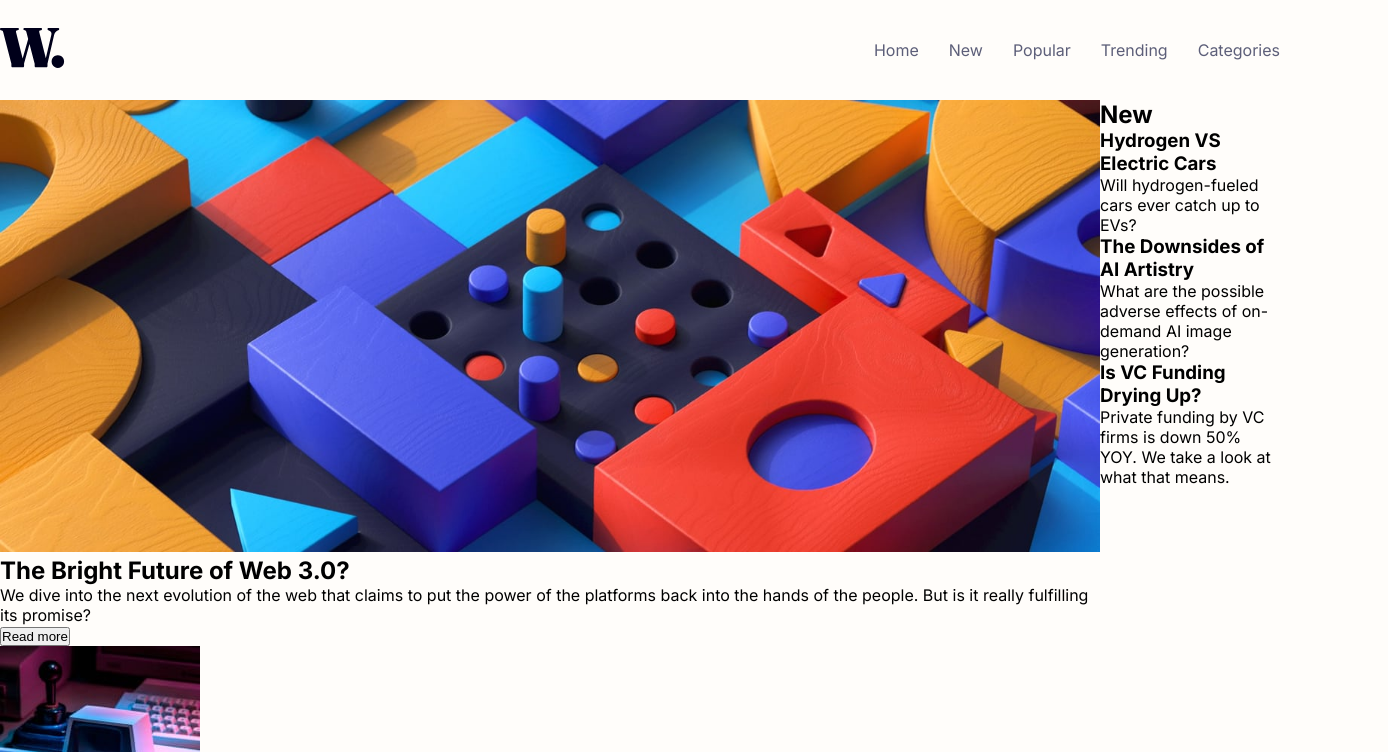
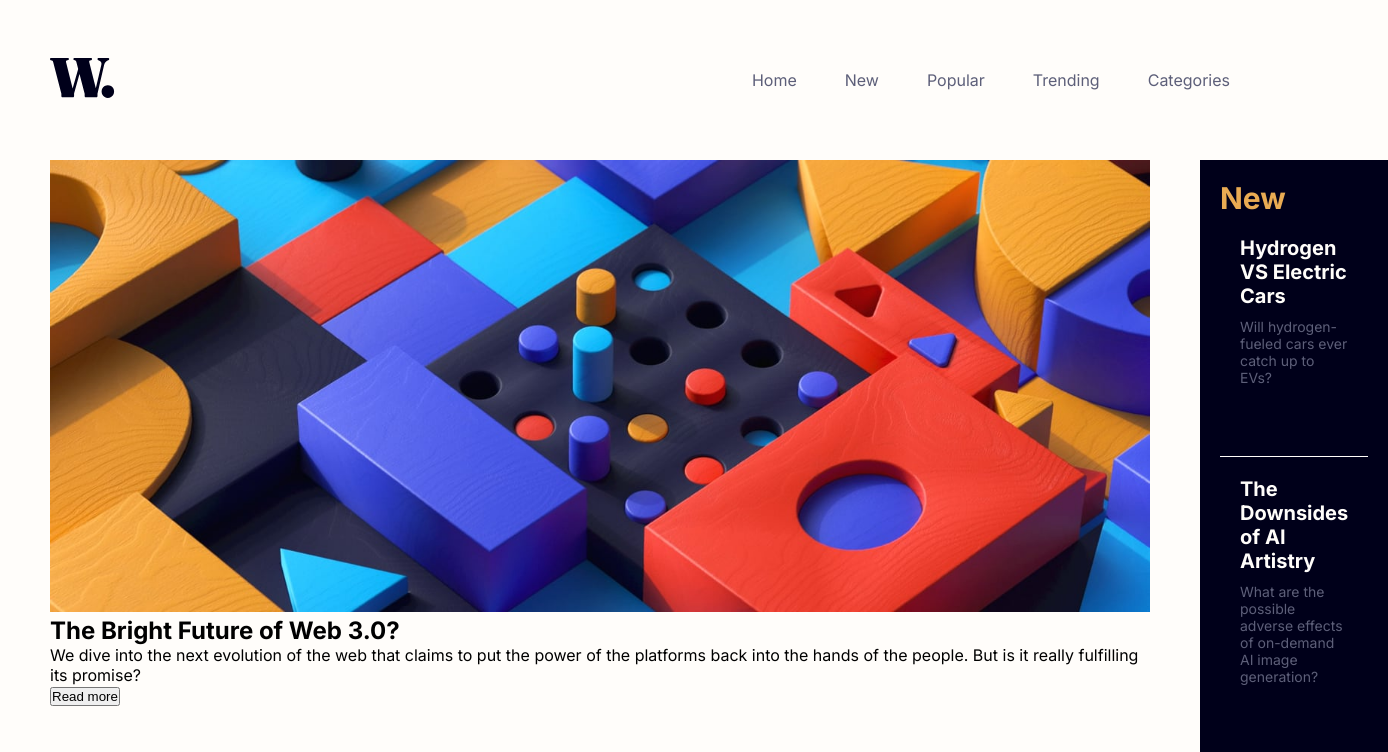
Before and after one commit to laviniiabenvindo/NewsHomepage, a plain HTML site: page NewsHomepage/index.html in a window 1280 px wide. Shown: the top 752 px of the page, 1388 px wide, since content can reach past the window. Drawn offline with Linux system fonts and the light colour scheme.

Commit message:
Em andamento

```diff
--- a/NewsHomepage/index.html
+++ b/NewsHomepage/index.html
@@ -37,8 +37,9 @@
         </div>
       </section>
       <section class="aside2">
+        <h2 class="new">New</h2>
+        <aside class="boxs">
           <div class="box1">
-          <h2>New</h2>
             <h3>Hydrogen VS Electric Cars</h3>
             <p>Will hydrogen-fueled cars ever catch up to EVs?</p>
           </div>
@@ -52,6 +53,7 @@
           </div>
         </section>
       </main>
+        </aside>
     <footer>
       <div class="section1">
         <img src="./assets/images/image-retro-pcs.jpg" alt="">
--- a/NewsHomepage/style.css
+++ b/NewsHomepage/style.css
@@ -19,19 +19,25 @@
     box-sizing: border-box;
 }
 body{
+    /* font-size: 61.5%; */
     font-family: 'Inter', sans-serif;
     background-color: var(--Off-white);
+}
+.conteiner{
+    margin: 0 50px 50px 50px;
+
 }
 header{
     display: flex;
     flex-direction: row;
     justify-content: space-between;
-    height: 100px;
+    height: 10rem;
     align-items: center;
 }
 header nav{
+    font-size: 1rem;
     display: flex;
-    gap: 30px;
+    gap: 3rem;
 }
 a{
     text-decoration: none;
@@ -39,12 +45,44 @@ a{
 }
 main{
     display: flex;
+    gap: 50px;
     flex-direction: row;
 }
 .imgConteiner{
     width: 1100px;
 }
-.subaside{
+.aside2{
+    padding: 20px;
+    height: 700px;
+    width: 500px;
+    justify-content: space-between;
+    color: var(--Off-white);
     display: flex;
-    flex-direction: row;
+    flex-direction: column;
+    background-color: var(--Very-dark-blue);
 }
+.new{
+    font-size: 30px;
+    color: var(--Soft-orange);
+}
+.boxs{
+    display: flex;
+    flex-direction: column;
+    gap: 50px;
+    align-items: center;
+}
+.aside2 p{
+    color: var(--Dark-grayish-blue);
+    font-size: 14px;
+}
+.box1{
+    padding: 20px;
+}
+.box2, .box3{
+    border-top: 1px solid var(--Off-white) ;
+    padding: 20px;
+}
+.aside2 h3{
+    font-size: 20px;
+    padding-bottom: 10px;
+}
```
Lines whose indentation alone changed are shown as unchanged.
